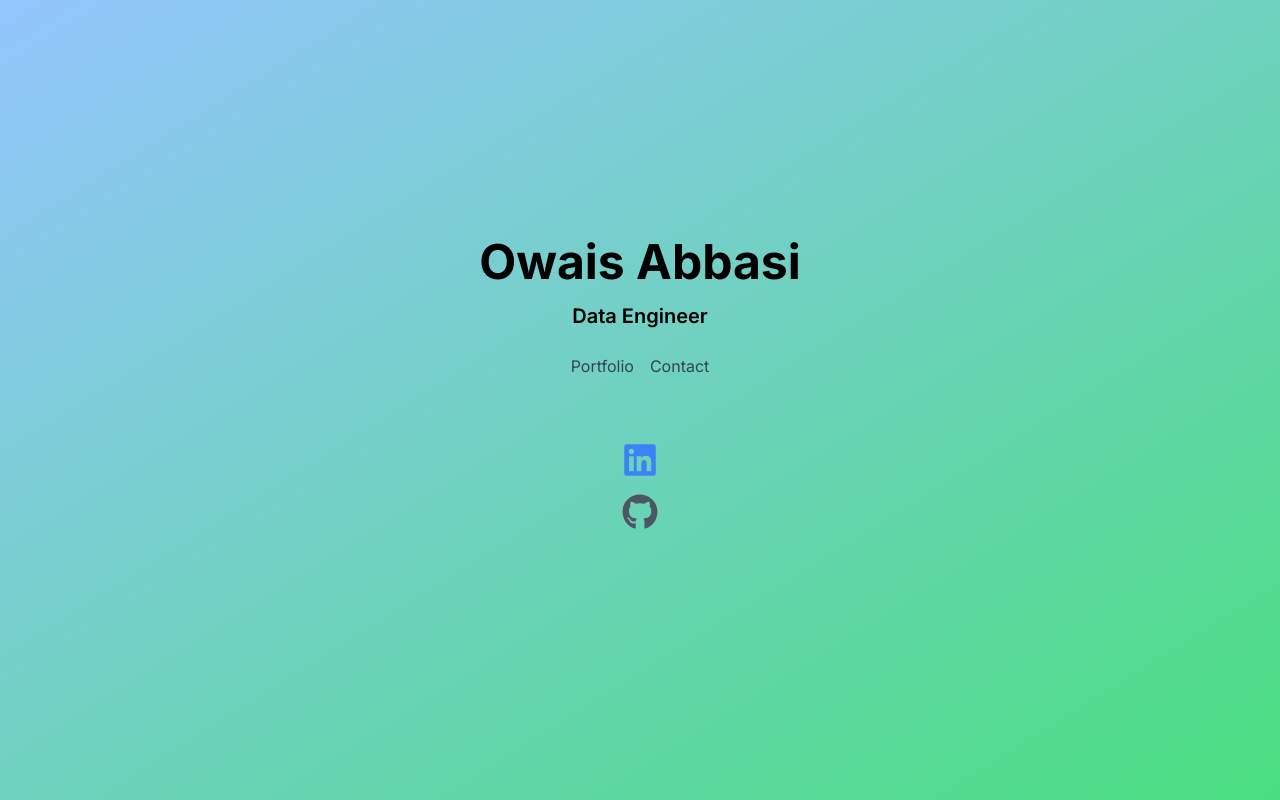
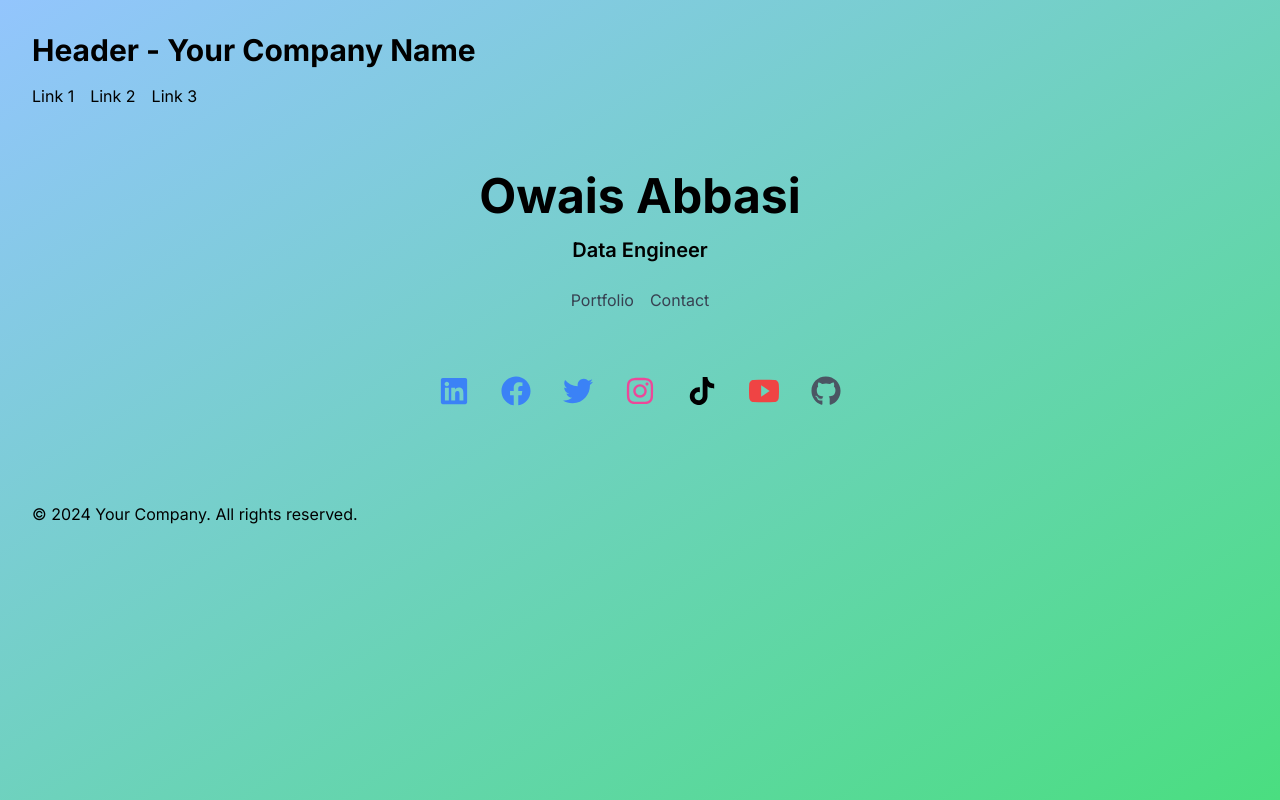
Before and after one commit to owaisabbasi89/resume, a Next.js app: page / in a window 1280 px wide. Built offline with nearby package versions, Linux system fonts and the light colour scheme.

Commit message:
added header and footer

```diff
--- /dev/null
+++ b/app/components/Footer.tsx
@@ -0,0 +1,12 @@
+import React from 'react';
+
+const Footer: React.FC = () => {
+  return (
+    <footer className="p-4 md:p-8">
+      {/* Placeholder content for footer */}
+      <p>&copy; 2024 Your Company. All rights reserved.</p>
+    </footer>
+  );
+};
+
+export default Footer;
--- /dev/null
+++ b/app/components/Header.tsx
@@ -0,0 +1,19 @@
+import React from 'react';
+
+const Header: React.FC = () => {
+  return (
+    <header className="p-4 md:p-8">
+      {/* Placeholder content for header */}
+      <h1 className="text-xl md:text-2xl lg:text-3xl font-bold">Header - Your Company Name</h1>
+      <nav className="mt-2 md:mt-4">
+        <ul className="flex flex-col md:flex-row">
+          <li className="mr-0 md:mr-4 mb-2 md:mb-0"><a href="#" className="hover:underline">Link 1</a></li>
+          <li className="mr-0 md:mr-4 mb-2 md:mb-0"><a href="#" className="hover:underline">Link 2</a></li>
+          <li><a href="#" className="hover:underline">Link 3</a></li>
+        </ul>
+      </nav>
+    </header>
+  );
+};
+
+export default Header;
--- /dev/null
+++ b/app/components/Resume.tsx
@@ -0,0 +1,34 @@
+import React from 'react';
+import SocialIcons from './SocialIcons'; // Adjust the path based on your project structure
+
+const Resume: React.FC = () => {
+  return (
+    <main className="flex flex-col items-center justify-center text-black px-4 md:px-8">
+      {/* Main content */}
+      <h1 className="text-2xl md:text-4xl lg:text-5xl font-bold mt-8 mb-4">Owais Abbasi</h1>
+      <p className="text-lg md:text-xl font-semibold mb-6">Data Engineer</p>
+      <nav className="mb-8">
+        <ul className="flex flex-col md:flex-row justify-center space-y-4 md:space-y-0 md:space-x-4">
+          <li>
+            <a href="#portfolio" className="text-gray-700 hover:text-gray-900">
+              Portfolio
+            </a>
+          </li>
+          <li>
+            <a href="#contact" className="text-gray-700 hover:text-gray-900">
+              Contact
+            </a>
+          </li>
+        </ul>
+      </nav>
+
+      <section id="contact" className="mb-8">
+        <SocialIcons />
+      </section>
+
+      {/* Data Engineering section remains unchanged */}
+    </main>
+  );
+};
+
+export default Resume;
--- a/app/components/SocialIcons.tsx
+++ b/app/components/SocialIcons.tsx
@@ -1,44 +1,34 @@
 // components/SocialIcons.tsx
 import React from 'react';
 import { FaLinkedin, FaTwitter, FaFacebook, FaInstagram, FaGithub } from 'react-icons/fa';
-import { IoLogoTiktok, IoLogoYoutube } from 'react-icons/io5'; // Assuming these icons exist in react-icons/io5
+import { IoLogoTiktok, IoLogoYoutube } from 'react-icons/io5';
 
 const handle = 'owaisabbasi89';
 
 const SocialIcons: React.FC = () => {
   return (
-    <div className="flex flex-col items-center my-8">
-      {/* Top row */}
-      <div className="flex justify-center space-x-8 mb-4">
-        <a href={`https://www.linkedin.com/in/${handle}`} target="_blank" rel="noopener noreferrer">
-          <FaLinkedin className="text-blue-500 hover:text-blue-400 text-3xl md:text-4xl" />
+    <div className="flex flex-wrap justify-center items-center my-4 md:my-8">
+      <a href={`https://www.linkedin.com/in/${handle}`} target="_blank" rel="noopener noreferrer" className="text-blue-500 hover:text-blue-400 text-2xl md:text-3xl mx-2 my-2 md:mx-4 md:my-0">
+        <FaLinkedin />
       </a>
-        {/*
-        <a href={`https://www.facebook.com/${handle}`} target="_blank" rel="noopener noreferrer">
-          <FaFacebook className="text-blue-500 hover:text-blue-400 text-3xl md:text-4xl" />
+      <a href={`https://www.facebook.com/${handle}`} target="_blank" rel="noopener noreferrer" className="text-blue-500 hover:text-blue-400 text-2xl md:text-3xl mx-2 my-2 md:mx-4 md:my-0">
+        <FaFacebook />
       </a>
-        <a href={`https://twitter.com/${handle}`} target="_blank" rel="noopener noreferrer">
-          <FaTwitter className="text-blue-500 hover:text-blue-400 text-3xl md:text-4xl" />
+      <a href={`https://twitter.com/${handle}`} target="_blank" rel="noopener noreferrer" className="text-blue-500 hover:text-blue-400 text-2xl md:text-3xl mx-2 my-2 md:mx-4 md:my-0">
+        <FaTwitter />
       </a>
-        <a href={`https://www.instagram.com/${handle}`} target="_blank" rel="noopener noreferrer">
-          <FaInstagram className="text-pink-500 hover:text-pink-400 text-3xl md:text-4xl" />
+      <a href={`https://www.instagram.com/${handle}`} target="_blank" rel="noopener noreferrer" className="text-pink-500 hover:text-pink-400 text-2xl md:text-3xl mx-2 my-2 md:mx-4 md:my-0">
+        <FaInstagram />
       </a>
-        */}
-      </div>
-      {/* Bottom row */}
-      <div className="flex justify-center space-x-8">
-        {/*
-        <a href={`https://www.tiktok.com/@${handle}`} target="_blank" rel="noopener noreferrer">
-          <IoLogoTiktok className="text-black hover:text-red-500 text-3xl md:text-4xl" />
+      <a href={`https://www.tiktok.com/@${handle}`} target="_blank" rel="noopener noreferrer" className="text-black hover:text-red-500 text-2xl md:text-3xl mx-2 my-2 md:mx-4 md:my-0">
+        <IoLogoTiktok />
       </a>
-        <a href={`https://www.youtube.com/@${handle}`} target="_blank" rel="noopener noreferrer">
-          <IoLogoYoutube className="text-red-500 hover:text-red-400 text-3xl md:text-4xl" />
+      <a href={`https://www.youtube.com/@${handle}`} target="_blank" rel="noopener noreferrer" className="text-red-500 hover:text-red-400 text-2xl md:text-3xl mx-2 my-2 md:mx-4 md:my-0">
+        <IoLogoYoutube />
       </a>
-        */}
-        <a href={`https://github.com/${handle}`} target="_blank" rel="noopener noreferrer">
-          <FaGithub className="text-gray-600 hover:text-gray-800 text-3xl md:text-4xl" />
+      <a href={`https://github.com/${handle}`} target="_blank" rel="noopener noreferrer" className="text-gray-600 hover:text-gray-800 text-2xl md:text-3xl mx-2 my-2 md:mx-4 md:my-0">
+        <FaGithub />
       </a>
-      </div>
     </div>
   );
 };
--- a/app/globals.css
+++ b/app/globals.css
@@ -1,3 +1,12 @@
 @tailwind base;
 @tailwind components;
 @tailwind utilities;
+
+/* globals.css */
+html,
+body {
+    background-color: white;
+    /* Set the background color to white */
+    margin: 0;
+    padding: 0;
+}
--- a/app/layout.tsx
+++ b/app/layout.tsx
@@ -1,3 +1,4 @@
+// layout.tsx
 import type { Metadata } from 'next'
 import { Inter } from 'next/font/google'
 import './globals.css'
@@ -16,7 +17,9 @@ export default function RootLayout({
 }) {
   return (
     <html lang="en">
-      <body className={inter.className}>{children}</body>
+      <body className={inter.className} style={{ backgroundColor: 'white' }}>
+        {children}
+      </body>
     </html>
   )
 }
--- a/app/page.tsx
+++ b/app/page.tsx
@@ -1,35 +1,16 @@
-// Import SocialIcons component
 import React from 'react';
-import SocialIcons from './components/SocialIcons'; // Adjust the path based on your project structure
+import Resume from './components/Resume';
+import Header from './components/Header';
+import Footer from './components/Footer';
 
-const Resume: React.FC = () => {
+const Page: React.FC = () => {
   return (
-    <div className="min-h-screen flex flex-col items-center justify-center text-black px-4 bg-gradient-to-br from-blue-300 to-green-400 bg-pattern-dots">
-
-      <h1 className="text-3xl md:text-4xl lg:text-5xl font-bold mt-8 mb-4">
-        Owais Abbasi
-      </h1>
-      <p className="text-lg md:text-xl font-semibold mb-6">Data Engineer</p>
-      <nav className="mb-8">
-        <ul className="flex flex-col md:flex-row justify-center space-y-4 md:space-y-0 md:space-x-4">
-          <li>
-            <a href="#portfolio" className="text-gray-700 hover:text-gray-900">
-              Portfolio
-            </a>
-          </li>
-          <li>
-            <a href="#contact" className="text-gray-700 hover:text-gray-900">
-              Contact
-            </a>
-          </li>
-        </ul>
-      </nav>
-
-      <section id="contact" className="mb-8">
-        <SocialIcons />
-      </section>
+    <div className="flex flex-col min-h-screen bg-gradient-to-br from-blue-300 to-green-400 bg-pattern-dots">
+      <Header />
+      <Resume />
+      <Footer />
     </div>
   );
 };
 
-export default Resume;
+export default Page;
```
Lines whose indentation alone changed are shown as unchanged.
